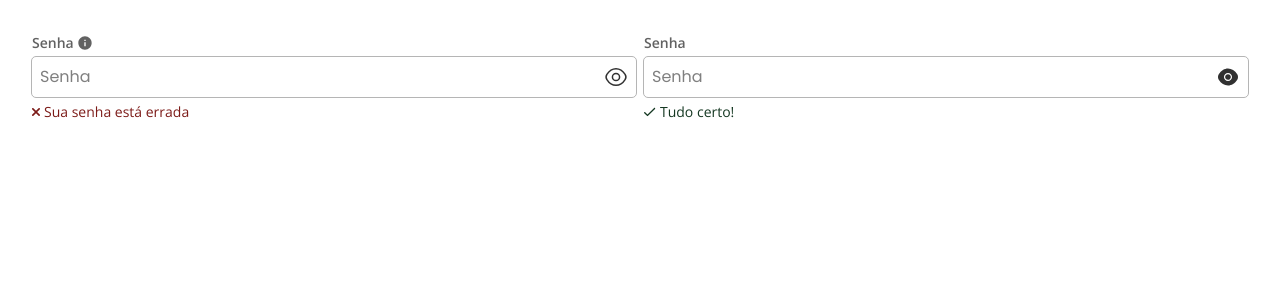
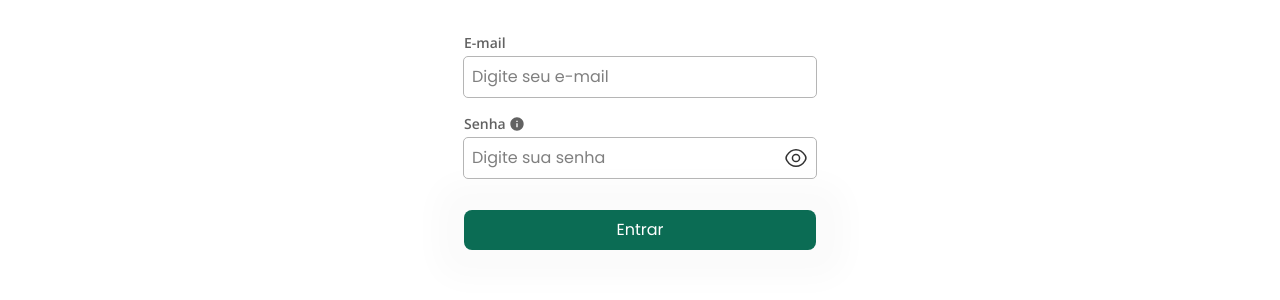
Before and after one commit to GabrielAlvesBM/onboard-guina, a React (Vite) app: page /auth/login in a window 1280 px wide. Shown: the top 300 px of the page. Built offline with nearby package versions, Linux system fonts and the light colour scheme.

Commit message:
feat: form component

```diff
--- a/package.json
+++ b/package.json
@@ -10,13 +10,16 @@
     "preview": "vite preview"
   },
   "dependencies": {
+    "@hookform/resolvers": "4.1.2",
     "@tailwindcss/vite": "4.0.6",
     "react": "19.0.0",
     "react-dom": "19.0.0",
+    "react-hook-form": "7.54.2",
     "react-router-dom": "7.1.5",
     "tailwind-merge": "3.0.1",
     "tailwind-variants": "0.3.1",
-    "tailwindcss": "4.0.6"
+    "tailwindcss": "4.0.6",
+    "zod": "3.24.2"
   },
   "devDependencies": {
     "@eslint/js": "9.19.0",
--- a/src/app/modules/auth/login.page.tsx
+++ b/src/app/modules/auth/login.page.tsx
@@ -1,25 +1,43 @@
-import PasswordInput from "../../../atomic/mol.password-input";
+import Form from "../../../atomic/org.form/form.component";
+import { loginSchema, LoginData } from "../../../atomic/org.form/form.schemas";
+
+type Field = {
+  name: keyof LoginData;
+  label: string;
+  placeholder: string;
+  type?: string;
+  variant?: "disable" | "error";
+  infoIcon?: string;
+};
 
 const LoginPage = () => {
+  const fields: Field[] = [
+    {
+      name: "email",
+      label: "E-mail",
+      type: "email",
+      placeholder: "Digite seu e-mail",
+    },
+    {
+      name: "password",
+      label: "Senha",
+      type: "password",
+      placeholder: "Digite sua senha",
+      infoIcon: "A senha deve ter pelo menos 6 caracteres"
+    },
+  ];
+
+  const handleSubmit = (data: LoginData) => {
+    console.log("Dados enviados: ", data);
+  };
+
   return (
-    <main className="flex gap-2xs">
-      <PasswordInput
-        placeholder="Senha"
-        label="Senha"
-        caption={{
-          text: "Sua senha está errada",
-          status: "error",
-        }}
-        infoIcon="Deve conter pelo menos 3 caracteres e pelo menos 1 e caracter especial"
-      />
-      <PasswordInput
-        placeholder="Senha"
-        label="Senha"
-        caption={{
-          text: "Tudo certo!",
-          status: "success",
-        }}
-        showVariant="bold"
+    <main className="flex gap-2xs w-full max-w-[400px] m-auto">
+      <Form
+        schema={loginSchema}
+        fields={fields}
+        onSubmit={handleSubmit}
+        buttonLabel="Entrar"
       />
     </main>
   );
--- /dev/null
+++ b/src/atomic/mol.form-fields/form-fields.component.tsx
@@ -0,0 +1,61 @@
+import { FC } from "react";
+import TextInput from "../atm.text-input";
+import PasswordInput from "../atm.password-input";
+import { useFormContext } from "react-hook-form";
+
+interface CaptionData {
+  text: string;
+  status: "error" | "success";
+}
+
+type Field = {
+  name: string;
+  label: string;
+  placeholder?: string;
+  variant?: "disable" | "error";
+  caption?: CaptionData;
+  infoIcon?: string;
+  type?: string;
+};
+
+interface FormFieldsProps {
+  fields: Field[];
+}
+
+const FormFields: FC<FormFieldsProps> = ({ fields }) => {
+  const {
+    register,
+    formState: { errors },
+  } = useFormContext();
+
+  return (
+    <div className="flex flex-col gap-xs">
+      {fields.map((field) => {
+        const isPassword = field.type === "password";
+        const InputComponent = isPassword ? PasswordInput : TextInput;
+
+        return (
+          <InputComponent
+            key={field.name}
+            label={field.label}
+            {...(isPassword ? {} : { type: field.type || "text" })}
+            placeholder={field.placeholder}
+            variant={field.variant}
+            infoIcon={field.infoIcon}
+            {...register(field.name)}
+            caption={
+              errors[field.name]
+                ? {
+                    text: errors[field.name]?.message as string,
+                    status: "error",
+                  }
+                : undefined
+            }
+          />
+        );
+      })}
+    </div>
+  );
+};
+
+export default FormFields;
--- /dev/null
+++ b/src/atomic/mol.form-fields/index.ts
@@ -0,0 +1 @@
+export { default } from './form-fields.component'
--- a/src/atomic/mol.password-input/index.ts
+++ /dev/null
@@ -1 +0,0 @@
-export { default } from "./password-input.component";
--- a/src/atomic/mol.password-input/password-input.component.tsx
+++ /dev/null
@@ -1,52 +0,0 @@
-import { FC, useState, ReactNode } from "react";
-import TextInput from "../mol.text-input";
-import ShowSvg from "../icons/show-svg";
-
-interface CaptionData {
-  text: string;
-  status: "error" | "success";
-}
-
-interface PasswordInputProps {
-  variant?: "disable" | "error";
-  showVariant?: "outline" | "bold";
-  label?: string;
-  placeholder?: string;
-  caption?: CaptionData;
-  infoIcon?: string;
-  icon?: ReactNode;
-}
-
-const PasswordInput: FC<PasswordInputProps> = ({
-  variant,
-  showVariant,
-  label,
-  placeholder,
-  caption,
-  infoIcon,
-}) => {
-  const [showPassword, setShowPassword] = useState(false);
-
-  return (
-    <div className="relative w-full">
-      <TextInput
-        type={showPassword ? "text" : "password"}
-        variant={variant}
-        label={label}
-        placeholder={placeholder}
-        caption={caption}
-        infoIcon={infoIcon}
-        closeButton={false}
-      />
-      <button
-        className="flex items-center absolute inset-y-0 right-2xs text-x-dark"
-        onClick={() => setShowPassword((prev) => !prev)}
-        aria-label={showPassword ? "Esconder senha" : "Mostrar senha"}
-      >
-        <ShowSvg visible={showPassword} variant={showVariant} />
-      </button>
-    </div>
-  );
-};
-
-export default PasswordInput;
--- a/src/atomic/mol.text-input/index.ts
+++ /dev/null
@@ -1 +0,0 @@
-export { default } from "./text-input.component";
--- a/src/atomic/mol.text-input/text-input.component.tsx
+++ /dev/null
@@ -1,83 +0,0 @@
-import { FC, useState } from "react";
-import { textInputVariants } from "./text-input.style";
-import Caption from "../atm.caption";
-import Text from "../atm.typography";
-import InfoIcon from "../atm.info-icon";
-import CloseSvg from "../icons/close-svg";
-import DownPickerSvg from "../icons/down-picker-svg";
-
-interface CaptionData {
-  text: string;
-  status: "error" | "success";
-}
-
-interface TextInputProps {
-  type?: string;
-  variant?: "disable" | "error";
-  label?: string;
-  placeholder?: string;
-  picker?: boolean;
-  caption?: CaptionData;
-  infoIcon?: string;
-  clearButton?: boolean;
-}
-
-const TextInput: FC<TextInputProps> = ({
-  type,
-  variant,
-  label,
-  placeholder,
-  picker,
-  caption,
-  infoIcon,
-  clearButton = true,
-}) => {
-  const [inputValue, setInputValue] = useState("");
-  const [isFocused, setIsFocused] = useState(false);
-
-  return (
-    <div className="flex flex-col items-start gap-3xs w-full">
-      <div className="flex items-center gap-3xs">
-        <label htmlFor={label}>
-          <Text variant="inputLabel">{label}</Text>
-        </label>
-        {infoIcon && <InfoIcon info={infoIcon} />}
-      </div>
-
-      <div className="relative w-full">
-        <input
-          className={textInputVariants({ variant })}
-          type={type}
-          name={label}
-          placeholder={placeholder}
-          value={inputValue}
-          onChange={(event) => setInputValue(event.target.value)}
-          onFocus={() => setIsFocused(true)}
-          onBlur={() => setIsFocused(false)}
-        />
-        <span
-          className={`flex items-center absolute inset-y-0 right-2xs ${
-            variant === "disable" && "opacity-50"
-          }`}
-        >
-          {clearButton && isFocused && inputValue ? (
-            <button
-              className="text-dark"
-              type="button"
-              onMouseDown={(event) => event.preventDefault()}
-              onClick={() => setInputValue("")}
-            >
-              <CloseSvg />
-            </button>
-          ) : picker ? (
-            <DownPickerSvg />
-          ) : null}
-        </span>
-      </div>
-
-      {caption && <Caption variant={caption?.status}>{caption.text}</Caption>}
-    </div>
-  );
-};
-
-export default TextInput;
--- a/src/atomic/mol.text-input/text-input.style.ts
+++ /dev/null
@@ -1,11 +0,0 @@
-import { tv } from "tailwind-variants";
-
-export const textInputVariants = tv({
-  base: "w-full p-2xs outline-1 outline-medium rounded-xs focus:outline-brand-primary-dark",
-  variants: {
-    variant: {
-      disable: "bg-x-light pointer-events-none",
-      error: "outline-feedback-error-medium",
-    },
-  },
-});
--- /dev/null
+++ b/src/atomic/org.form/form.component.tsx
@@ -0,0 +1,47 @@
+import FormFields from "../mol.form-fields";
+import Button from "../atm.button";
+import { FormProvider, useForm, FieldValues } from "react-hook-form";
+import { zodResolver } from "@hookform/resolvers/zod";
+import { ZodType } from "zod";
+
+type Field<T> = {
+  name: keyof T & string;
+  label: string;
+  type?: string;
+  placeholder?: string;
+  variant?: "disable" | "error";
+  infoIcon?: string;
+};
+
+interface FormProps<T> {
+  schema: ZodType<T>;
+  fields: Field<T>[];
+  onSubmit: (data: T) => void;
+  buttonLabel?: string;
+}
+
+const Form = <T extends FieldValues>({
+  schema,
+  fields,
+  onSubmit,
+  buttonLabel = "Enviar",
+}: FormProps<T>) => {
+  const methods = useForm<T>({
+    resolver: zodResolver(schema),
+  });
+
+  return (
+    <FormProvider {...methods}>
+      <form
+        onSubmit={methods.handleSubmit(onSubmit)}
+        className="flex flex-col gap-md w-full px-sm"
+      >
+        <FormFields fields={fields} />
+
+        <Button type="submit">{buttonLabel}</Button>
+      </form>
+    </FormProvider>
+  );
+};
+
+export default Form;
--- /dev/null
+++ b/src/atomic/org.form/form.schemas.ts
@@ -0,0 +1,21 @@
+import { z } from "zod";
+
+export const loginSchema = z.object({
+  email: z.string().email("E-mail inválido"),
+  password: z.string().min(6, "A senha deve ter pelo menos 6 caracteres"),
+});
+
+export const registerSchema = z
+  .object({
+    name: z.string().min(3, "O nome deve ter pelo menos 3 caracteres"),
+    email: z.string().email("E-mail inválido"),
+    password: z.string().min(6, "A senha deve ter pelo menos 6 caracteres"),
+    confirmPassword: z.string(),
+  })
+  .refine((data) => data.password === data.confirmPassword, {
+    message: "As senhas não coincidem",
+    path: ["confirmPassword"],
+  });
+
+export type LoginData = z.infer<typeof loginSchema>;
+export type RegisterData = z.infer<typeof registerSchema>;
```
Also changed, not shown: 1 other file (tests, documents, lock files or other folders).
